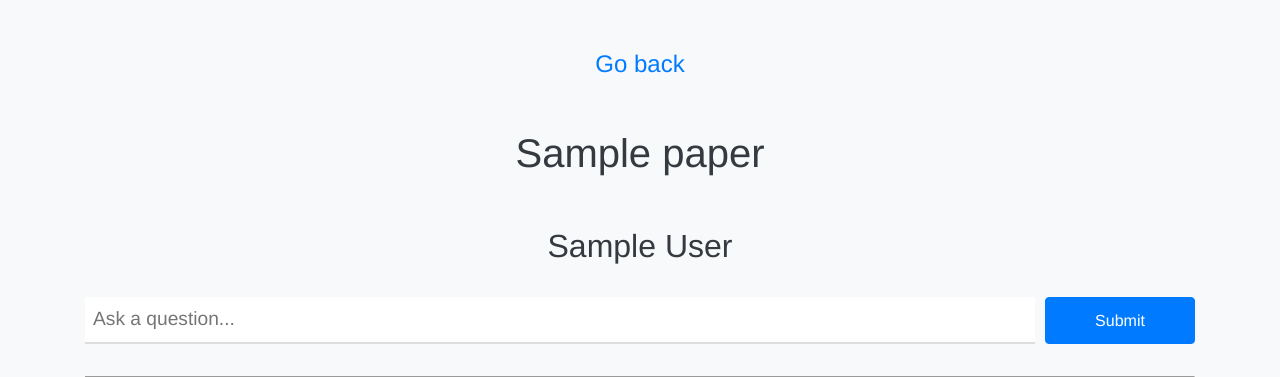
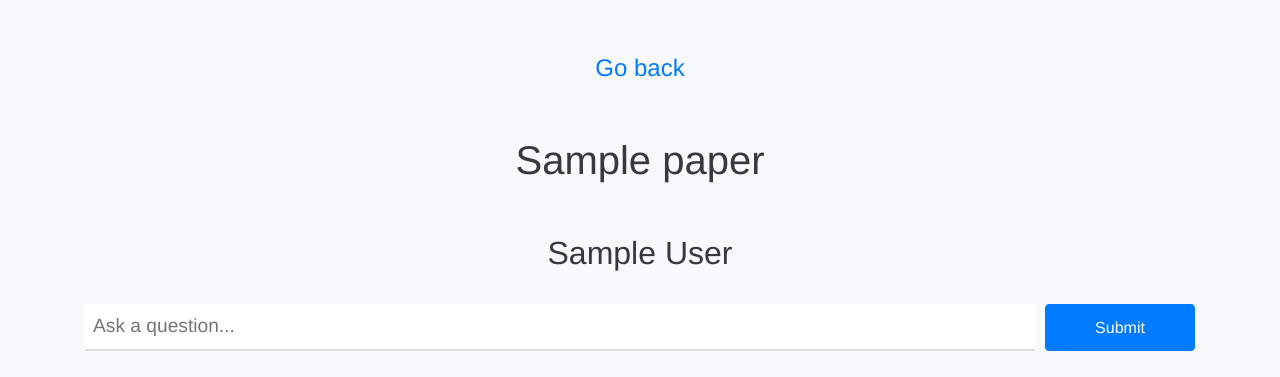
Before and after one commit to rufenmatt/arxiv-ai, a Flask app: template templates/paper.html in a window 1280 px wide. Shown: the top 377 px of the page. Run offline with Flask 3, Linux system fonts and the light colour scheme; the template is opened without the code that fills it: most values are stand-ins (such as "Sample title", 1, 10 or a date in 2020); some libraries are stand-ins or nearby versions.

Commit message:
fixed title elements

```diff
--- a/static/styles/style.css
+++ b/static/styles/style.css
@@ -27,7 +27,8 @@ h3 {
   padding-top: 20px;
 }
 
-h4 {
+.go-back {
+  font-size: 1.5rem;
   text-align: center;
   padding-top: 50px;
 }
--- a/templates/paper.html
+++ b/templates/paper.html
@@ -9,7 +9,7 @@
   </head>
   <body>
     <div class="container">
-    <h4><a href="/">Go back</a></h4>
+    <div class="go-back"><a href="/">Go back</a></div>
     <h1>{{ paper.title }}</h1>
     <h2>{{ paper.authors }}</h2>
     <form class="qa-form mx-auto">
```
Also changed, not shown: 1 other file.
